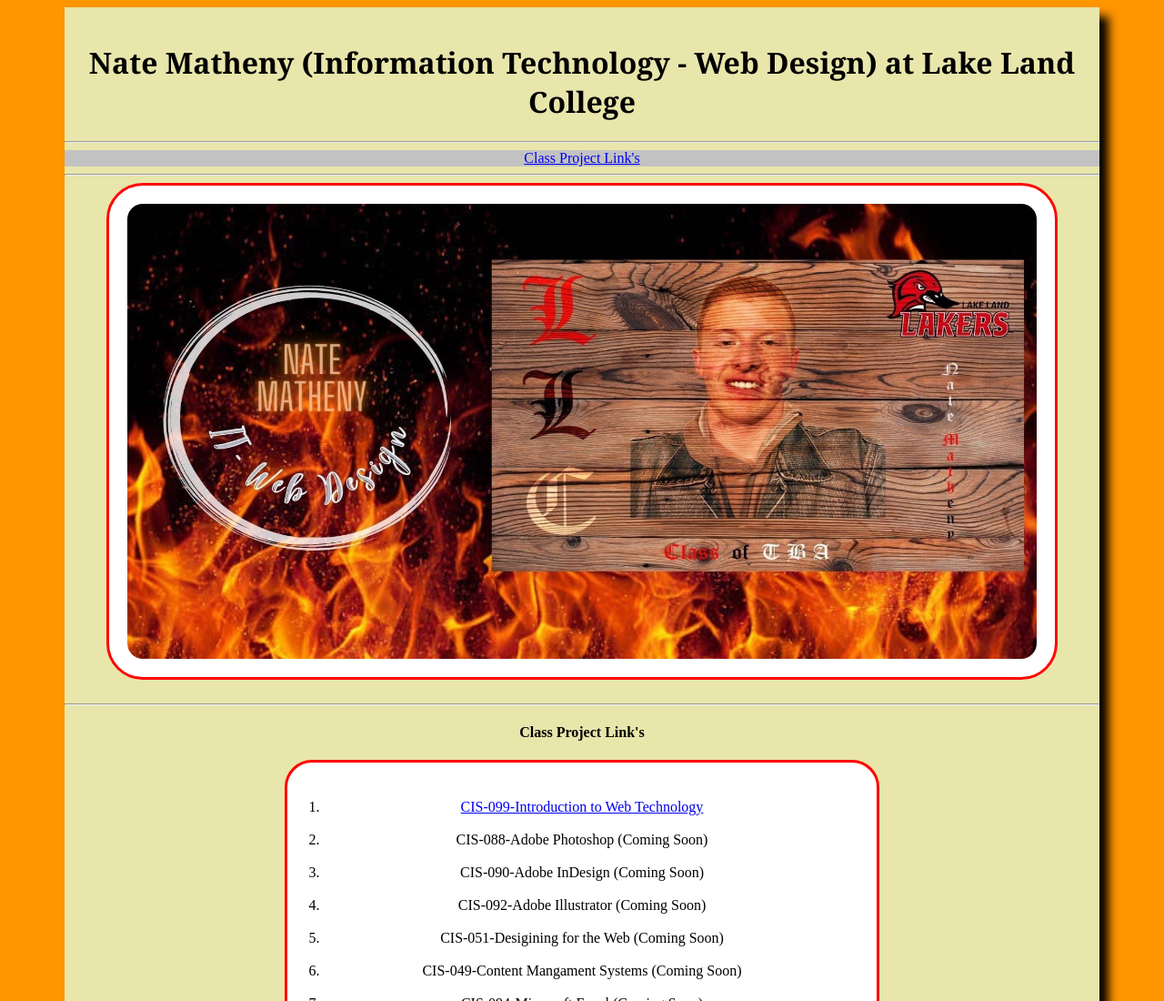
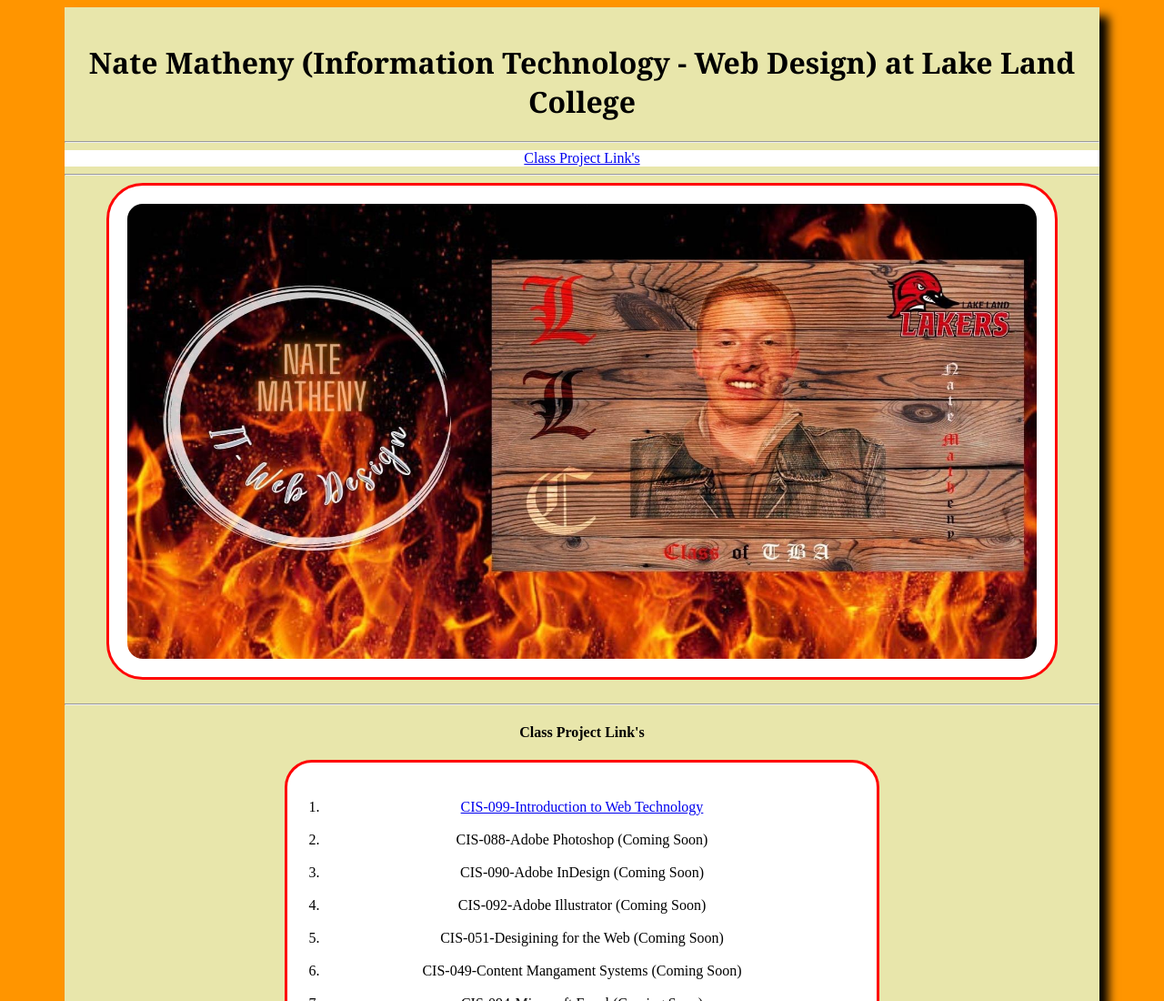
Before and after one commit to nmatheny/nmatheny.github.io, a plain HTML site: page index.html in a window 1280 px wide. Shown: the top 1100 px of the page at 91% size. Drawn offline with Linux system fonts and the light colour scheme.

Commit message:
add white color background in style.css file

```diff
--- a/style.css
+++ b/style.css
@@ -68,7 +68,7 @@ nav ul{
   overflow: hidden;
   width:100%;
   height:10%;
-  background-color: #c2c2c2;
+  background-color: #ffffff;
 }
 
 nav li{
```
